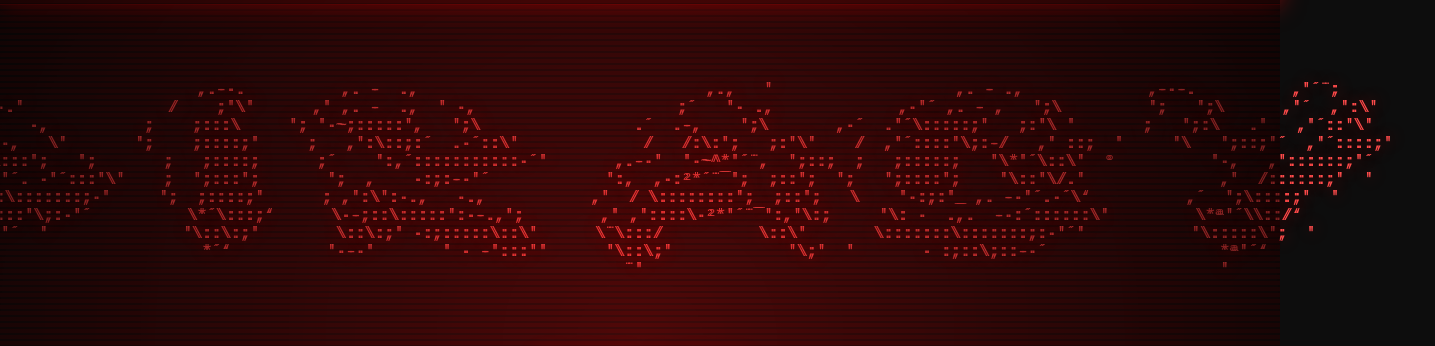
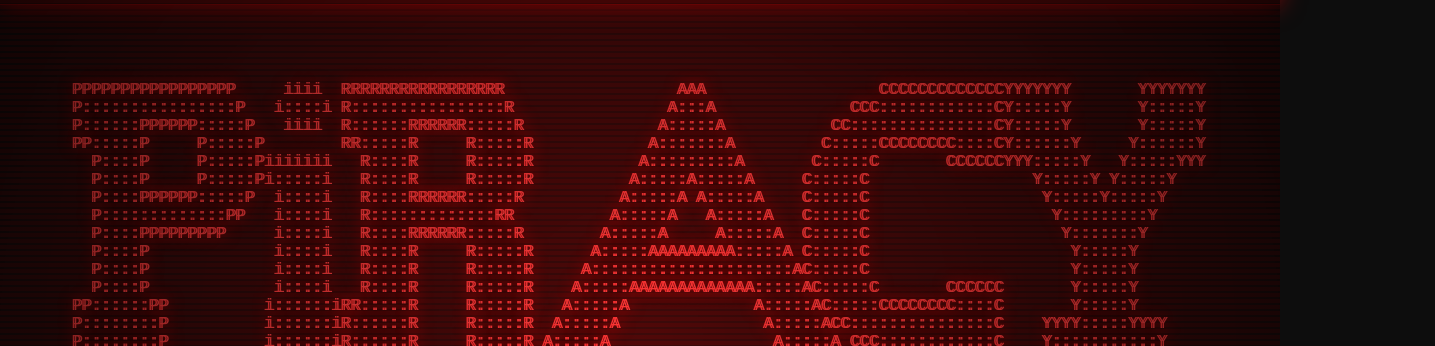
Before and after one commit to piracyexecutor/piracyexecutor.github.io, a plain HTML site: page index.html in a window 1280 px wide. Shown: the part 60-406 px from the top of the page, 1435 px wide, since content can reach past the window. Drawn offline with nearby package versions, Linux system fonts and the light colour scheme.

Commit message:
Update index.html

```diff
--- a/index.html
+++ b/index.html
@@ -229,17 +229,22 @@
         <div id="home" class="tab-content active">
             <div class="ascii">
                 <pre>
-       .,                      ,.-·.          ,. -  .,                              ,.,   '                   ,. - .,             ,-·-.          ,'´¨;
-   ,·´    ' ·.'               /    ;'\'      ,' ,. -  .,  ' ·,                     ;´   '· .,             ,·'´ ,. - ,   ';\         ';   ';\      ,'´  ,':\'
-    \; ·;·.   ·,          ;    ;:::\     '; '·~;:::::',   ';\                .´  .-,    ';\       ,·´  .'´\:::::;'   ;:'\ '       ;   ';:\   .'   ,'´::'\'
-     ;   ,'\::·,   \'       ';    ;::::;'     ;   ,':\::;:´  .·´::\'             /   /:\:';   ;:'\'    /  ,'´::::'\;:-/   ,' ::;  '     '\   ';::;'´  ,'´::::;'
-    ;   ,'::'\:::';   ';       ;   ;::::;      ;´    ':,´:::::::::::·´'       ,.-·'  '·~^*'´¨,  ';::;  ;   ;:::::;   '\*'´\::\'  °          '·,   ,'::::::;'´
-   ';  ';: -· '´. ·'´:::'\'    ;  ';:::';       ';  ,    ·:;:-·'´            ':,  ,·:²*´¨¯';  ;::';  ';   ';::::';    '\::'\/.'              ,'  /::::::;'  '
-   ;  ,-·:'´:\:::::::;·'     ';  ;::::;'      ; ,':\':·.,   ·.,           ,'  / \::::::::';  ;::';   \    '·:;:'_ ,. -·'´.·´\‘          ,´  ';\::::;'  '
-  ,'  ';::::::'\;:·'´          \*´\:::;‘      \·-;::\:::::':·-.,';        ,' ,'::::\·²*'´¨¯':,'\:;     '\: ·  .,.  -·:´::::::\'         \*ª'´\\::/‘
-  \·.,·\;-· '´  '              '\::\:;'        \::\:;' ·:;:::::\::\'      \¨\:::/          \::\'       \:::::::\:::::::;:·'´'           '\:::::\';  '
-   \::\:\                       *´‘          '·-·'       ' · -':::''      '\::\;'            '\;'  '       · :;::\;::-·´                  *ª'´‘
-    '·;·'                                                                  ¨'                                                            '
+PPPPPPPPPPPPPPPPP     iiii  RRRRRRRRRRRRRRRRR                  AAA                  CCCCCCCCCCCCCYYYYYYY       YYYYYYY
+P::::::::::::::::P   i::::i R::::::::::::::::R                A:::A              CCC::::::::::::CY:::::Y       Y:::::Y
+P::::::PPPPPP:::::P   iiii  R::::::RRRRRR:::::R              A:::::A           CC:::::::::::::::CY:::::Y       Y:::::Y
+PP:::::P     P:::::P        RR:::::R     R:::::R            A:::::::A         C:::::CCCCCCCC::::CY::::::Y     Y::::::Y
+  P::::P     P:::::Piiiiiii   R::::R     R:::::R           A:::::::::A       C:::::C       CCCCCCYYY:::::Y   Y:::::YYY
+  P::::P     P:::::Pi:::::i   R::::R     R:::::R          A:::::A:::::A     C:::::C                 Y:::::Y Y:::::Y
+  P::::PPPPPP:::::P  i::::i   R::::RRRRRR:::::R          A:::::A A:::::A    C:::::C                  Y:::::Y:::::Y
+  P:::::::::::::PP   i::::i   R:::::::::::::RR          A:::::A   A:::::A   C:::::C                   Y:::::::::Y
+  P::::PPPPPPPPP     i::::i   R::::RRRRRR:::::R        A:::::A     A:::::A  C:::::C                    Y:::::::Y
+  P::::P             i::::i   R::::R     R:::::R      A:::::AAAAAAAAA:::::A C:::::C                     Y:::::Y
+  P::::P             i::::i   R::::R     R:::::R     A:::::::::::::::::::::AC:::::C                     Y:::::Y
+  P::::P             i::::i   R::::R     R:::::R    A:::::AAAAAAAAAAAAA:::::AC:::::C       CCCCCC       Y:::::Y
+PP::::::PP          i::::::iRR:::::R     R:::::R   A:::::A             A:::::AC:::::CCCCCCCC::::C       Y:::::Y
+P::::::::P          i::::::iR::::::R     R:::::R  A:::::A               A:::::ACC:::::::::::::::C    YYYY:::::YYYY
+P::::::::P          i::::::iR::::::R     R:::::R A:::::A                 A:::::A CCC::::::::::::C    Y:::::::::::Y
+PPPPPPPPPP          iiiiiiiiRRRRRRRR     RRRRRRRAAAAAAA                   AAAAAAA   CCCCCCCCCCCCC    YYYYYYYYYYYYY
                 </pre>
             </div>
             <h1>PIRACY</h1>
```
